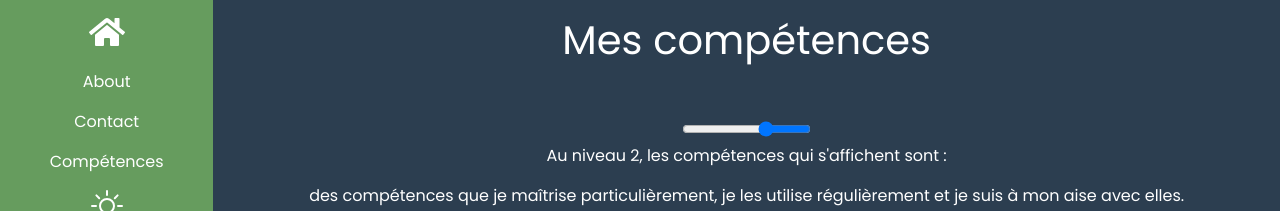
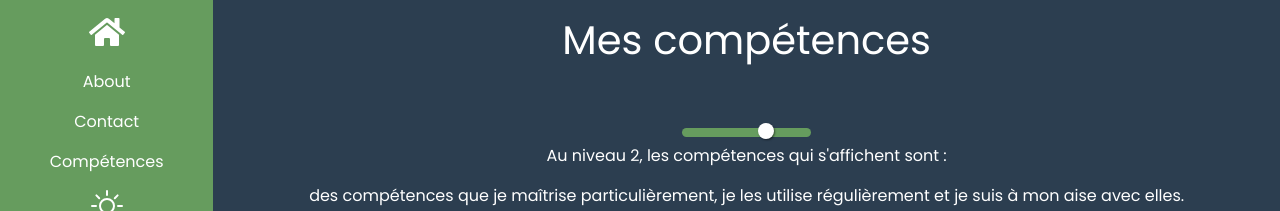
Before and after one commit to CedricBardaine/me, a Vue app: page /SkillsList in a window 1280 px wide. Shown: the top 211 px of the page. Built offline with nearby package versions, Linux system fonts and the light colour scheme.

Commit message:
add css for nice range slider in Chrome, but the css is bad for Firefox or Edge.

```diff
--- a/src/custom.scss
+++ b/src/custom.scss
@@ -73,6 +73,124 @@ a:hover {
       margin: 0.5rem
   }
 
+  // START : for custom range input
+
   .ced-rangeInput {
       direction: rtl !important;
-  }
+    }
+
+    // create a little box surrounding the range
+    // .range {
+    //     height: 2rem;
+    //     border-radius: 5rem;
+    //     box-shadow: 1px 5px 5px rgba(black, 0.3);
+
+    //     display: flex;
+    //     align-items: center;
+    //     justify-content: center;
+    // }
+
+    input[type="range"] {
+        -webkit-appearance: none;
+        background: transparent;
+
+        &:focus {
+            outline: none;
+        }
+
+        //WEBKIT
+        &::-webkit-slider-thumb {
+            -webkit-appearance: none;
+            height: 16px;
+            width: 16px;
+            border-radius: 50%;
+            background: #ffffff;
+            margin-top: -5px;
+            box-shadow: 1px 1px 2px rgba(#000, 0.5);
+
+            cursor: pointer;
+
+        }
+
+        &::-webkit-slider-runnable-track {
+            width: 60%;
+            height: 9px;
+            background: $color-primary;
+            border-radius: 3rem;
+
+            transition: all 0.5s;
+            cursor: pointer;
+        }
+
+        &:hover::-webkit-slider-runnable-track {
+            background: $color-secondary;
+        }
+
+        // IE
+
+        &::-ms-track {
+            width: 60%;
+            cursor: pointer;
+            height: 9px;
+
+            transition: all 0.5s;
+            /* Hides the slider so custom styles can be added */
+            background: transparent;
+            border-color: transparent;
+            color: transparent;
+        }
+
+        &::-ms-thumb {
+            height: 16px;
+            width: 16px;
+            border-radius: 50%;
+            background: #ffffff;
+            margin-top: -5px;
+            box-shadow: 1px 1px 2px rgba(#000, 0.5);
+
+            cursor: pointer;
+        }
+
+        &::-ms-fill-lower {
+            background: $color-primary;
+            border-radius: 3rem;
+        }
+        &:focus::-ms-fill-lower {
+            background: $color-secondary;
+        }
+        &::-ms-fill-upper {
+            background: $color-primary;
+            border-radius: 3rem;
+        }
+        &:focus::-ms-fill-upper {
+            background: $color-secondary;
+        }
+
+        //FIREFOX
+        &::-moz-range-thumb {
+            height: 16px;
+            width: 16px;
+            border-radius: 50%;
+            background: #ffffff;
+            margin-top: -5px;
+            box-shadow: 1px 1px 2px rgba(#000, 0.5);
+
+            cursor: pointer;
+        }
+
+        &::-moz-range-track {
+            width: 60%;
+            height: 9px;
+            background: $color-primary;
+            border-radius: 3rem;
+
+            transition: all 0.5s;
+            cursor: pointer;
+        }
+        &:hover::-moz-range-track {
+            background: $color-secondary;
+        }
+    }
+
+
+    // END : for custom range input
```
